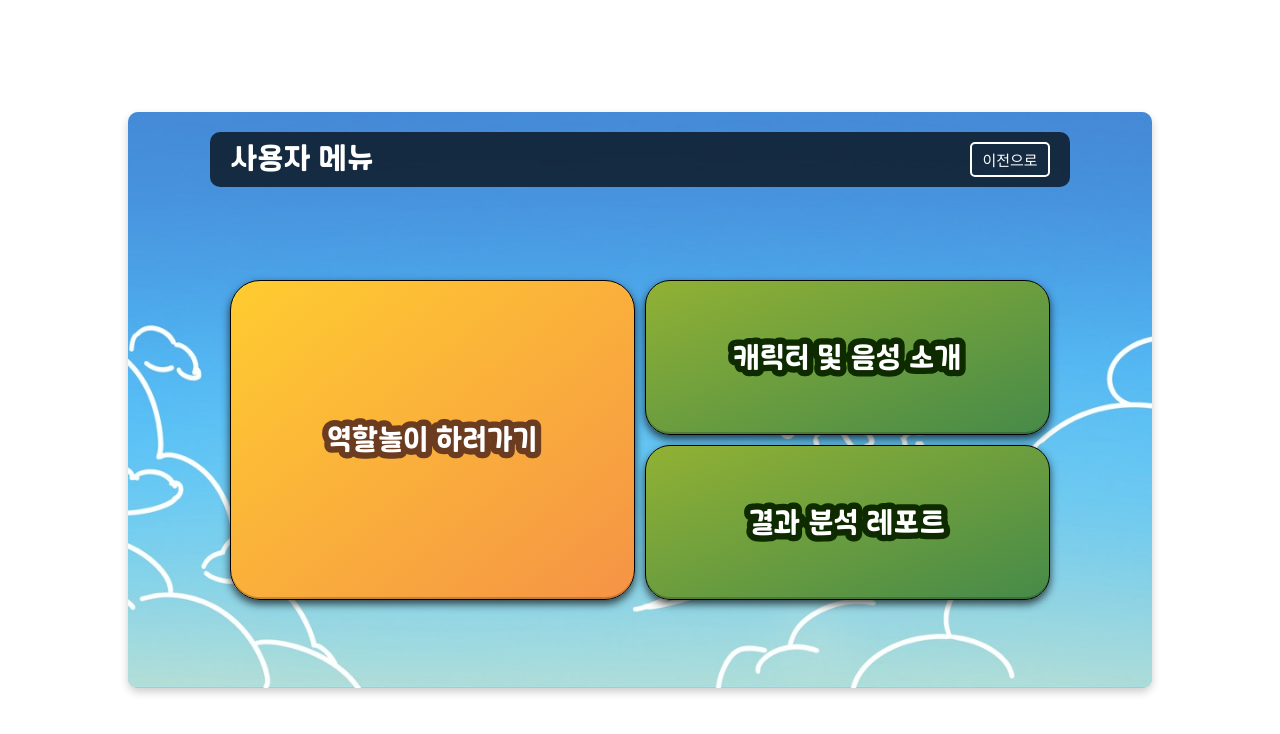
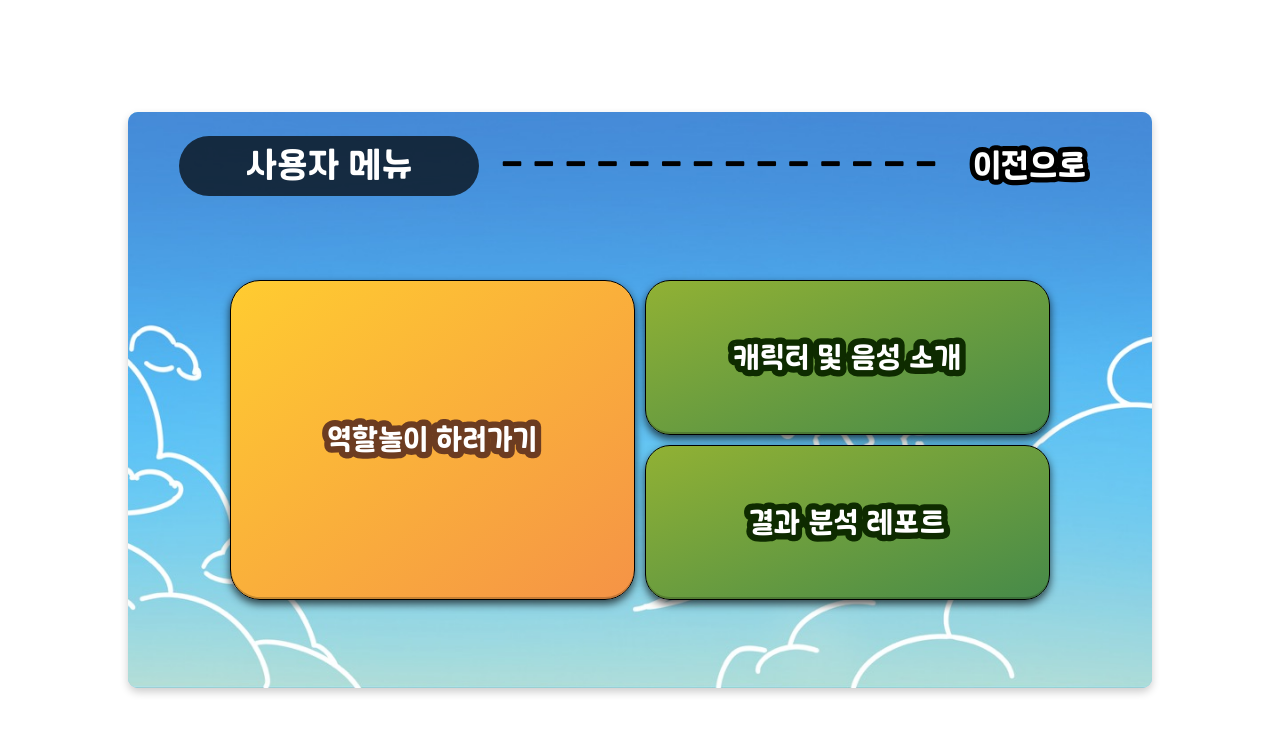
Before and after one commit to Prize-Three/roleplay_frontend, a React (Create React App) app: page /home in a window 1280 px wide. Shown: the top 734 px of the page. Built offline with nearby package versions, Linux system fonts and the light colour scheme.

Commit message:
[Home] 헤더1 컴포넌트 적용

```diff
--- a/src/pages/Home/Home.jsx
+++ b/src/pages/Home/Home.jsx
@@ -2,6 +2,7 @@ import React from 'react';
 import Layout from '../../components/Layout/Layout';
 import { useNavigate } from 'react-router-dom';
 import styles from './Home.module.scss';
+import Header1 from '../../components/Header1/Header1'; // 공용 헤더 컴포넌트 임포트
 
 function Home() {
     const navigate = useNavigate();
@@ -32,10 +33,7 @@ function Home() {
     return (
         <Layout>
             <div className={styles.homeContainerWrap}>
-                <div className={styles.header}>
-                    <h1>사용자 메뉴</h1>
-                    <button onClick={() => navigate('/')} className={styles.exitButton}>이전으로</button>
-                </div>
+                <Header1 title="사용자 메뉴" onBack={() => navigate('/')} />
                 <div className={styles.contentWrap}>
                     <div className={styles.buttonContainer}>
                         <div className={styles.leftColumn}>
```
